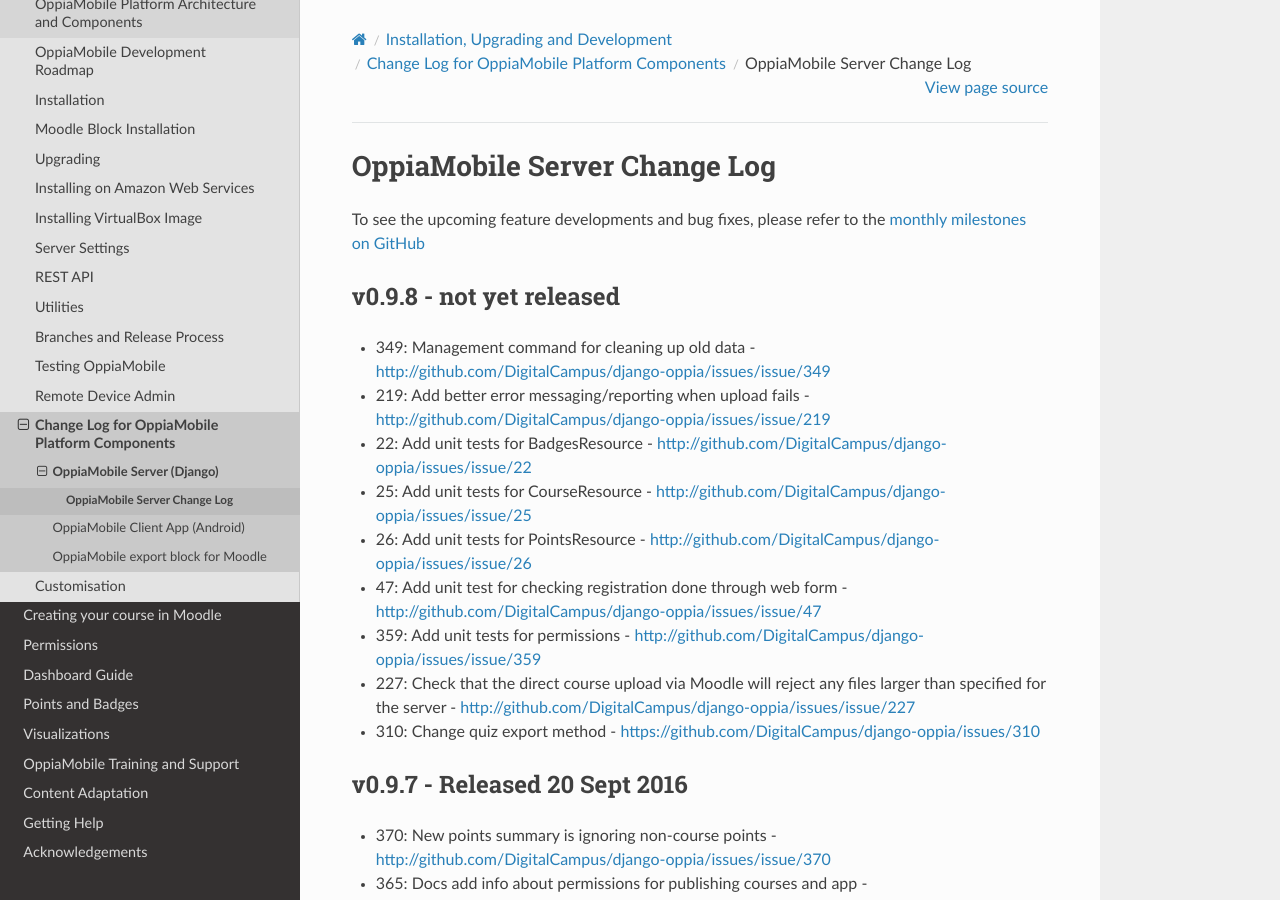
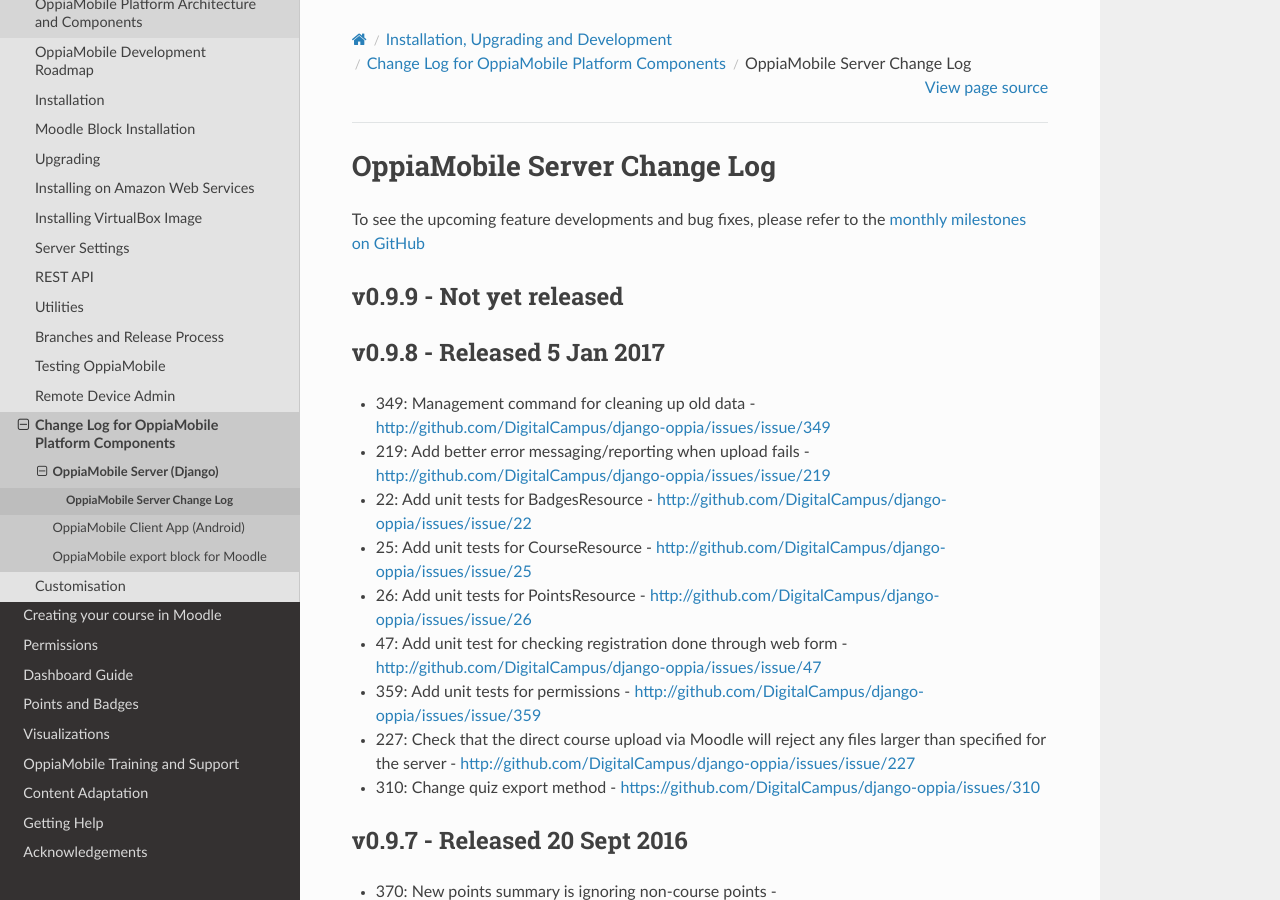
Before and after one commit to DigitalCampus/django-oppia, a Sphinx documentation site: the page built from docs/dev/changelog_server.rst, in a window 1280 px wide and 900 px high. Built offline with Sphinx 7.4.7 and the Read the Docs theme 2.0.0, drawn with Linux system fonts in a browser that asks for light colours; the version number is read from the project's files by our own code.

Commit message:
update docs

```diff
--- a/docs/dev/changelog_server.rst
+++ b/docs/dev/changelog_server.rst
@@ -4,9 +4,16 @@
 To see the upcoming feature developments and bug fixes, please refer to the `monthly milestones on GitHub <https://github.com/DigitalCampus/django-oppia/milestones>`_
 
 
+.. _serverv0.9.9:
+
+v0.9.9 - Not yet released
+--------------------------------
+
+
+
 .. _serverv0.9.8:
 
-v0.9.8 - not yet released
+v0.9.8 - Released 5 Jan 2017
 --------------------------------
 
 * 349: Management command for cleaning up old data - http://github.com/DigitalCampus/django-oppia/issues/issue/349
```
